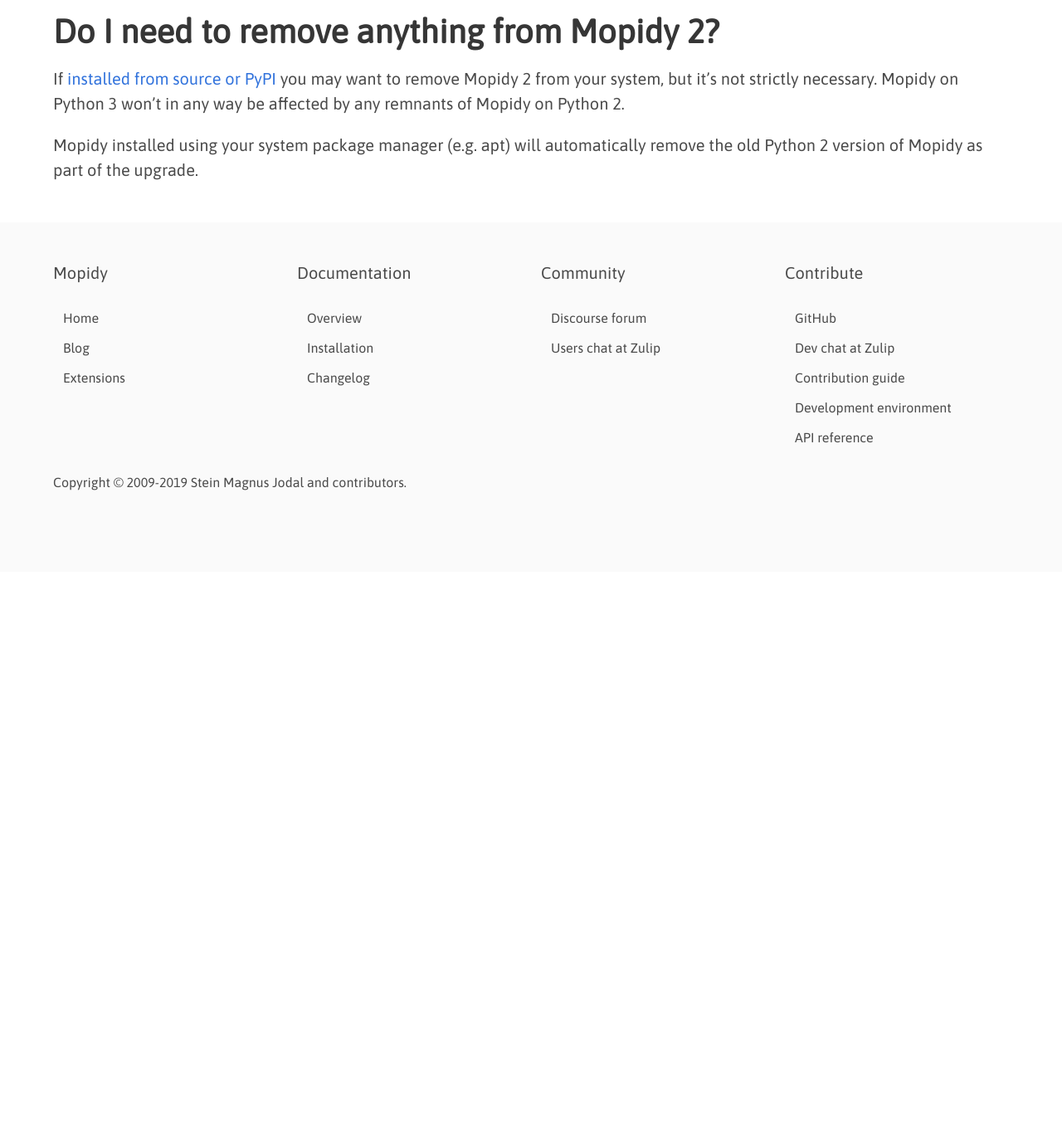
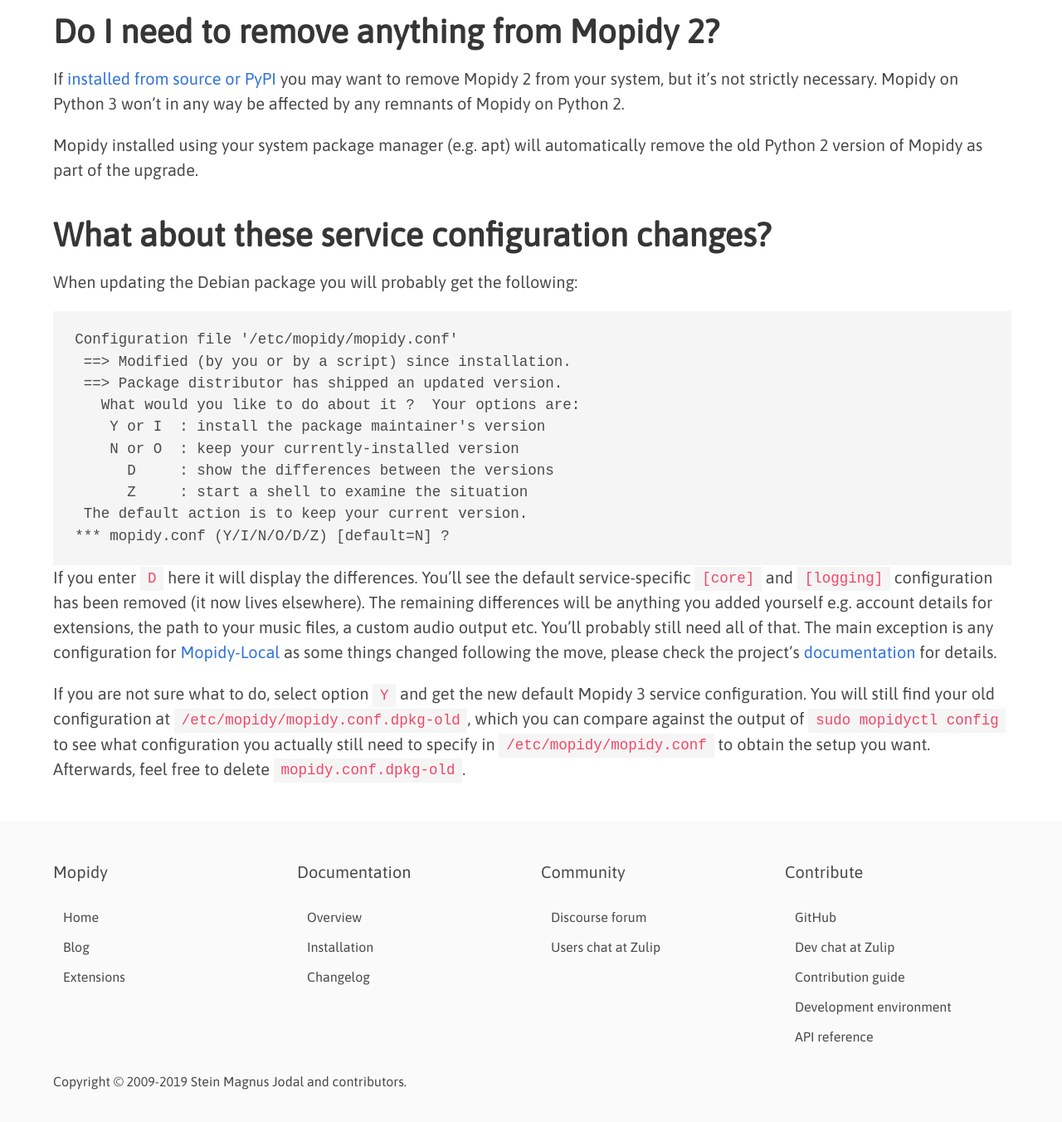
Before and after one commit to mopidy/website, a Jekyll site: the page built from _posts/2019-12-27-mopidy-3-faq.md, in a window 1280 px wide and 1400 px high, scrolled down 4804 px. Shown: the top 1352 px of the window at 83% size. Built offline with Jekyll 4.4.1, drawn with Linux system fonts in a browser that asks for light colours; before the commit the page ends 5493 px from its top, so only the background shows below that.

Commit message:
faq: added "service configuration changes"

````diff
--- a/_posts/2019-12-27-mopidy-3-faq.md
+++ b/_posts/2019-12-27-mopidy-3-faq.md
@@ -242,3 +242,37 @@
 
 Mopidy installed using your system package manager (e.g. apt) will
 automatically remove the old Python 2 version of Mopidy as part of the upgrade.
+
+# What about these service configuration changes?
+
+When updating the Debian package you will probably get the following:
+
+```
+Configuration file '/etc/mopidy/mopidy.conf'
+ ==> Modified (by you or by a script) since installation.
+ ==> Package distributor has shipped an updated version.
+   What would you like to do about it ?  Your options are:
+    Y or I  : install the package maintainer's version
+    N or O  : keep your currently-installed version
+      D     : show the differences between the versions
+      Z     : start a shell to examine the situation
+ The default action is to keep your current version.
+*** mopidy.conf (Y/I/N/O/D/Z) [default=N] ?
+```
+
+If you enter `D` here it will display the differences. You'll see the default
+service-specific `[core]` and `[logging]` configuration has been removed (it
+now lives elsewhere). The remaining differences will be anything you added
+yourself e.g. account details for extensions, the path to your music files, a
+custom audio output etc. You'll probably still need all of that. The main
+exception is any configuration for [Mopidy-Local](https://mopidy.com/ext/local/)
+as some things changed following the move, please check the project's
+[documentation](https://github.com/mopidy/mopidy-local#configuration) for
+details.
+
+If you are not sure what to do, select option `Y` and get the new default
+Mopidy 3 service configuration. You will still find your old configuration at
+`/etc/mopidy/mopidy.conf.dpkg-old`, which you can compare against the output of
+`sudo mopidyctl config` to see what configuration you actually still need to
+specify in `/etc/mopidy/mopidy.conf` to obtain the setup you want. Afterwards,
+feel free to delete `mopidy.conf.dpkg-old`.
````
